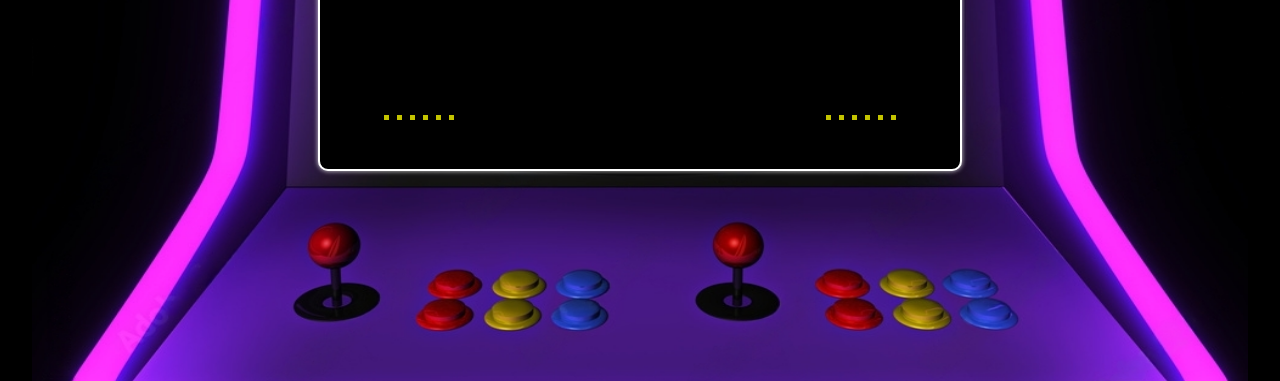
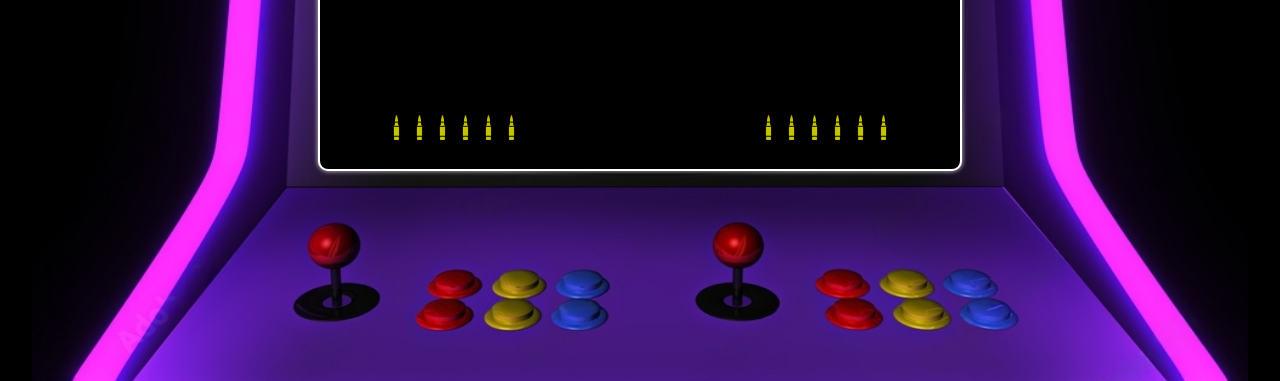
Before and after one commit to ycortesg/GunFigth, a website with bundled scripts: page index.html in a window 1280 px wide. Both pictures are taken after a click on the element "START". Shown: the part 419-800 px from the top of the page. Built offline with nearby package versions, Linux system fonts and the light colour scheme.

Commit message:
bullets images and bugs

```diff
--- a/index.js
+++ b/index.js
@@ -220,6 +220,11 @@ function startGame() {
 
   // Restarts the number of rounds
   roundNum = 0;
+
+  // Restarts bushes and walls
+  bushesInWindow = [];
+  wallsAndBushesInWindow = [];
+  wallsInWindow = [];
 
   // Adds the players to the gameContainer
   gameContainer.append(player1.getElement());
--- a/style.css
+++ b/style.css
@@ -408,9 +408,12 @@ transform: scale(-1, 1);
 }
 
 #bullets-p1 div, #bullets-p2 div {
-    height: 5px;
-    width: 5px;
-    background-color: yellow;
+    height: 25px;
+    width: 25px;
+    background-image: url(Images/bala.png);
+    background-size: contain;
+    background-repeat: no-repeat;
+    margin-left: -10px;
 }
 
 .hide-bullet{
```
Also changed, not shown: Images/bala.png (added).
